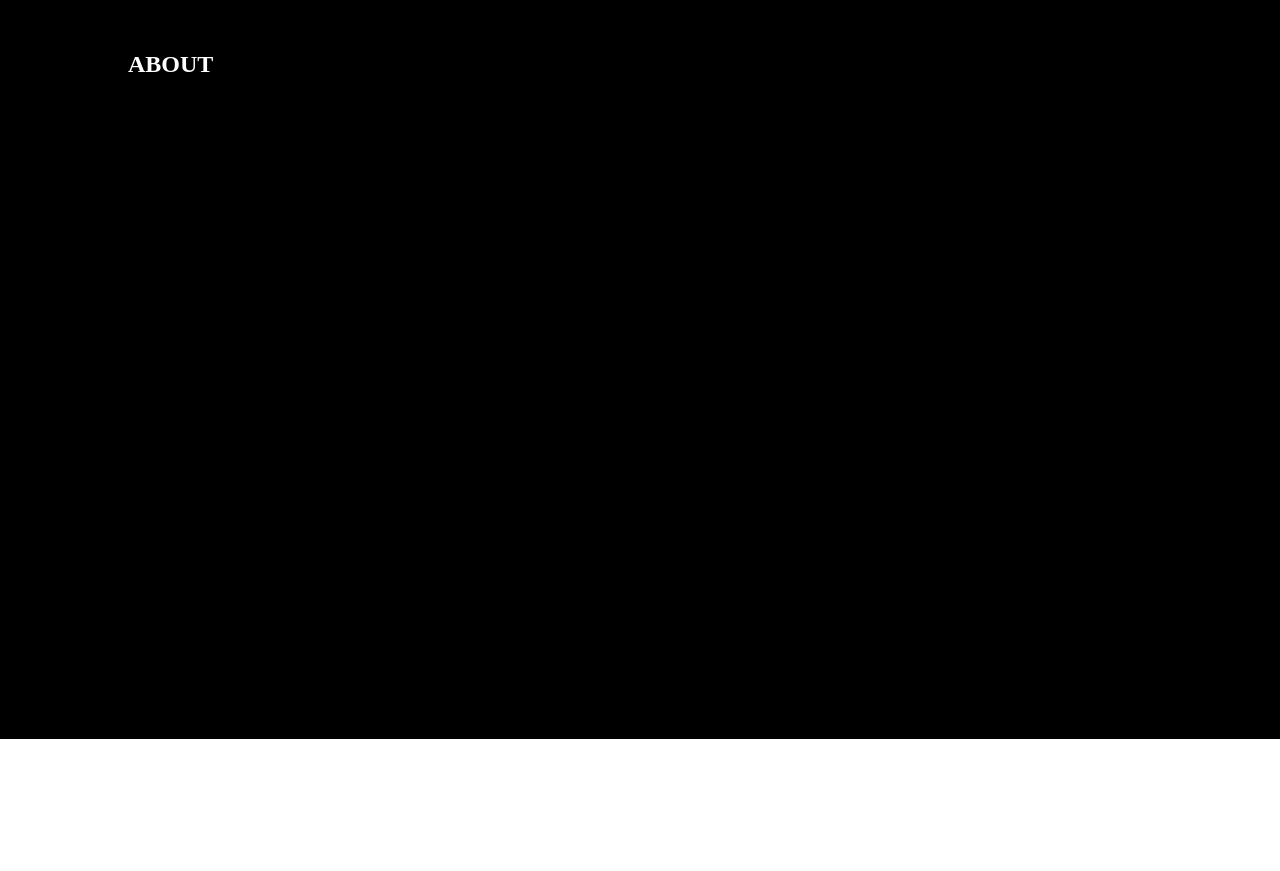
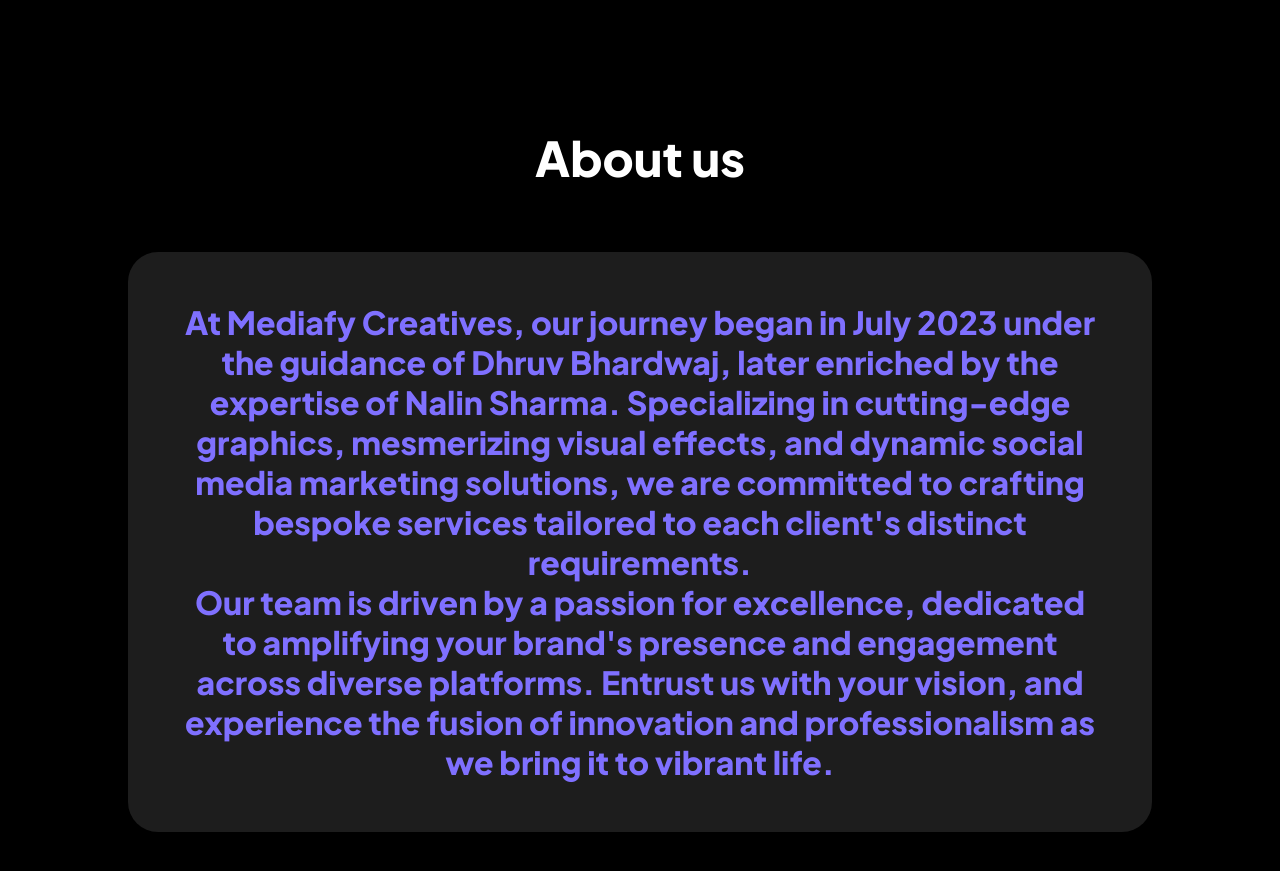
Before and after one commit to tanaymalik/mediafy, a plain HTML site: page index.html in a window 1280 px wide. Shown: the part 3220-4091 px from the top of the page. Before the commit the page ends 3959 px from the top, so only its background shows below. Drawn offline with nearby package versions, Linux system fonts and the light colour scheme.

Commit message:
about us section added

```diff
--- a/assets/css/styles.css
+++ b/assets/css/styles.css
@@ -425,6 +425,28 @@ img {
 
 }
 
+#about {
+  min-height: 1000px;
+  text-align: center;
+  font-family: 'plus-jakarta-sans';
+  gap: 2em;
+  display: flex;
+  font-size: var(--big-font-size);
+  flex-direction: column;
+  justify-content: center;
+  align-items: center;
+}
+
+#about > div > p {
+  color: var(--first-color);
+}
+
+#about > div {
+  border-radius: 30px;
+  background-color: #1D1D1D;
+  padding: 50px;
+}
+
 
 
 
@@ -449,6 +471,16 @@ img {
 
 
 }
+
+@media screen and (max-width: 550px) {
+  #about > div > p {
+    font-size: 16px;
+  }
+}
+
+
+
+
 
 @media screen and (max-width: 766px) {
 
@@ -494,6 +526,7 @@ img {
 
     flex-direction: column;
   }
+
 
 
 
@@ -556,3 +589,13 @@ img {
     font-size: 24px;
   }
 }
+
+
+/* @media screen and (max-height: 870px) {
+  .hero-home {
+    align-self: flex-start;
+
+    text-align: center;
+
+  }
+}  */
--- a/index.html
+++ b/index.html
@@ -9,6 +9,7 @@
 
         <!--=============== CSS ===============-->
         <link rel="stylesheet" href="assets/css/styles.css">
+        <link rel="icon" href="/assets/img/logo.svg" type="image/icon type">
 
         <title>mediafy</title>
     </head>
@@ -137,7 +138,9 @@
             </section>
 
             <!--=============== TESTIMONIALS ===============-->
+
             <section class="section section__height container" id="testimonials">
+
                <div class="testimonial">
                 <div class="identity">
                     <h1>JACOB</h1>
@@ -174,7 +177,18 @@
 
             <!--=============== ABOUT ===============-->
             <section class="section section__height container" id="about">
-                <h1>ABOUT</h1>
+                <h1>About us</h1>
+
+                <div>
+                    <p>At Mediafy Creatives, our journey began in July 2023 under the guidance of Dhruv Bhardwaj,
+                    later enriched by the expertise of Nalin Sharma. Specializing in cutting-edge graphics,
+                    mesmerizing visual effects, and dynamic social media marketing solutions, we are committed
+                    to crafting bespoke services tailored to each client's distinct requirements. </p>
+              <p>  Our team is driven by a passion for excellence, dedicated to amplifying your brand's presence and engagement
+                    across diverse platforms. Entrust us with your vision, and experience the fusion of innovation and professionalism
+                    as we bring it to vibrant life.</p>
+                </div>
+
 
             </section>
         </main>
```
